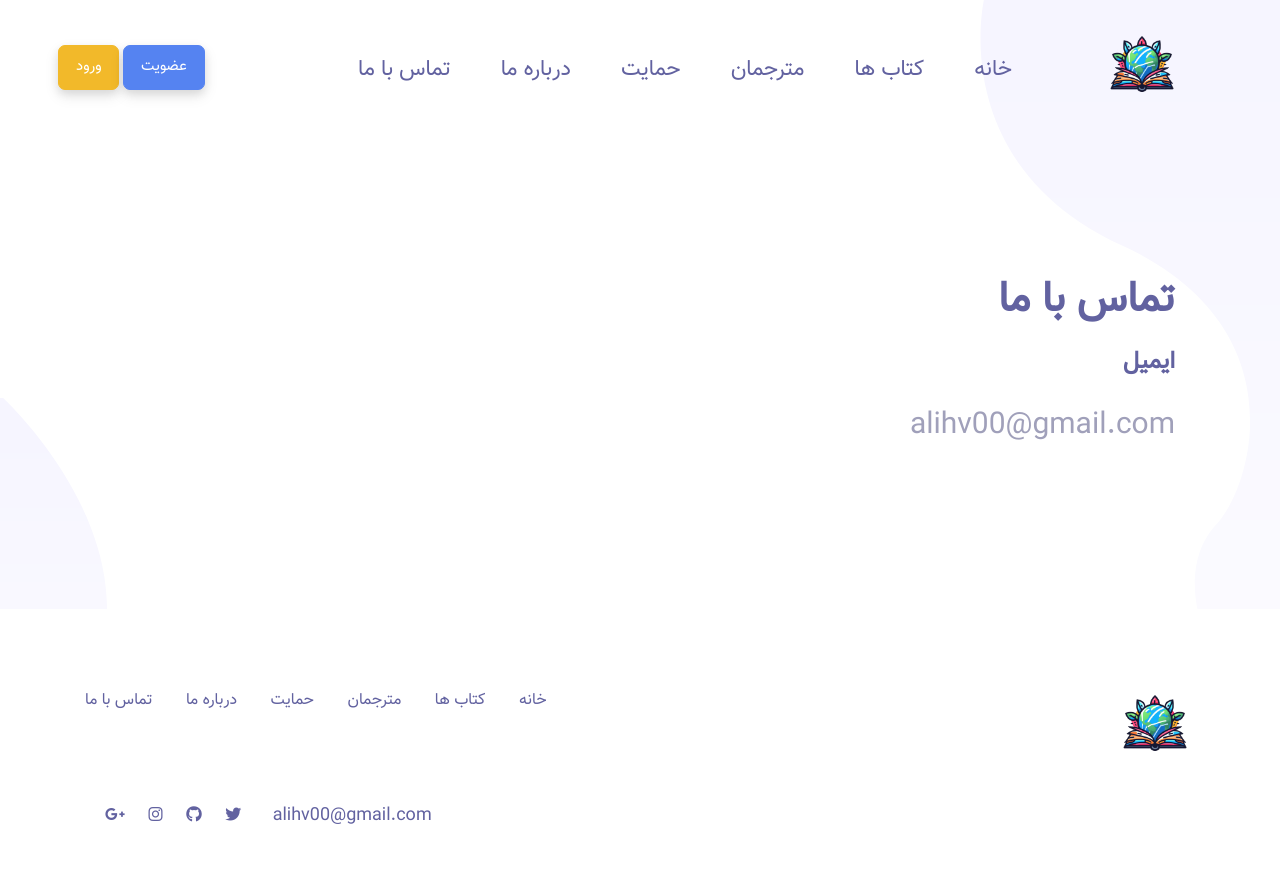
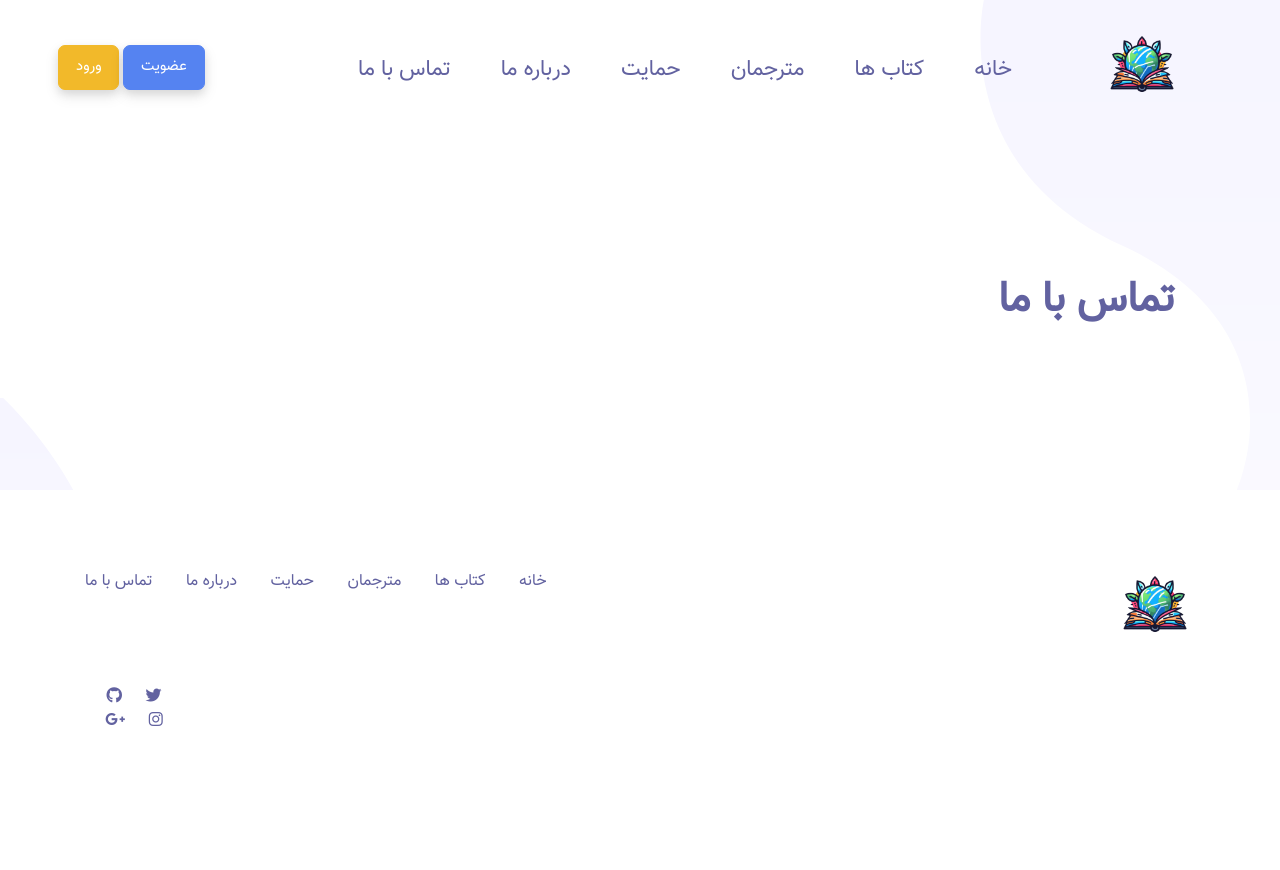
Before and after one commit to ali-hv/tarazad, a Django app: page /contact-us in a window 1280 px wide. After the commit the page ends 726 px from the top, so only its background shows below. Run offline with Django 4.2, Linux system fonts and the light colour scheme; some libraries are stand-ins or nearby versions.

Commit message:
remove email from contac_us page

```diff
--- a/home/templates/home/contact_us.html
+++ b/home/templates/home/contact_us.html
@@ -6,9 +6,6 @@
 <div class="row-content" style="text-align: right">
     <h2 style="margin-right: 20px; margin-left: 10px;">تماس با ما</h2>
 
-    <h5 style="margin-right: 20px; margin-left: 10px;">ایمیل</h5>
-    <p style="font-size: 30px; text-align: right; line-height: normal; margin-right: 20px; margin-left: 10px;">
-        alihv00@gmail.com
-    </p>
+
 </div>
 {% endblock content %}
--- a/templates/base/footer.html
+++ b/templates/base/footer.html
@@ -23,7 +23,7 @@
             <div class="row" style="float: left; margin-bottom: 40px;">
                 <div class="col-12 col-md-12 col-lg-6">
                     <div class="footer-info">
-                        <p>alihv00@gmail.com</p>
+                        <p></p>
                     </div>
                 </div>
                 <div class="col-12 col-md-12 col-lg-6">
```
